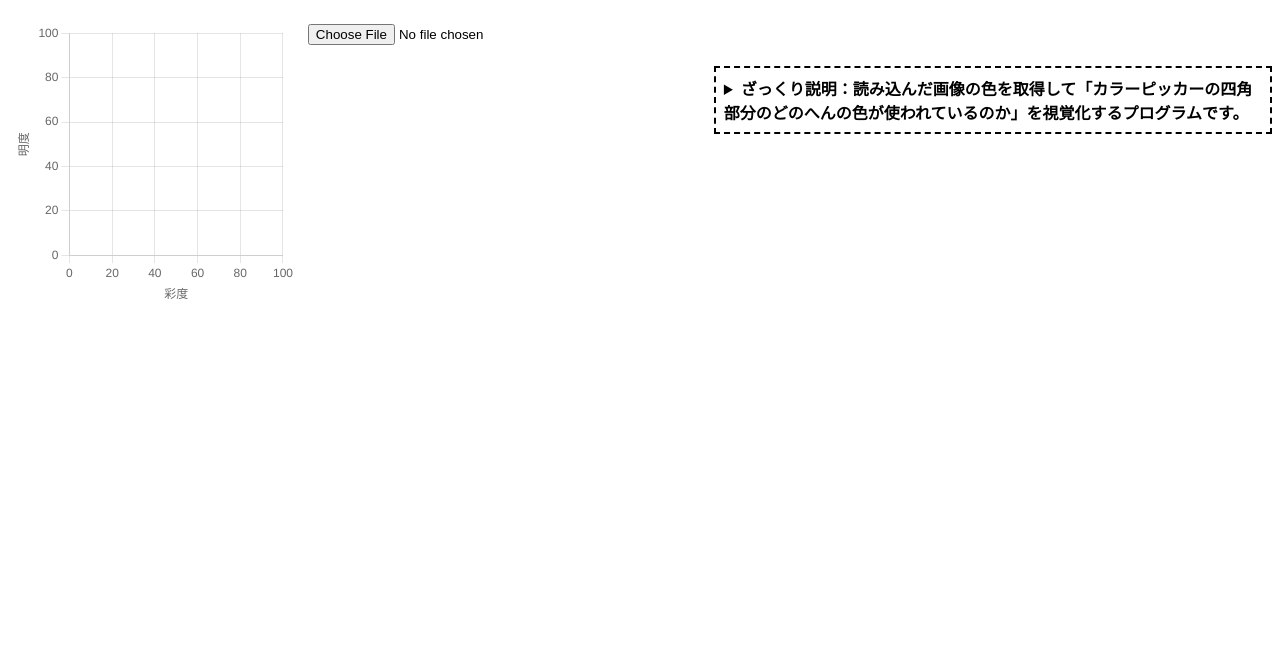
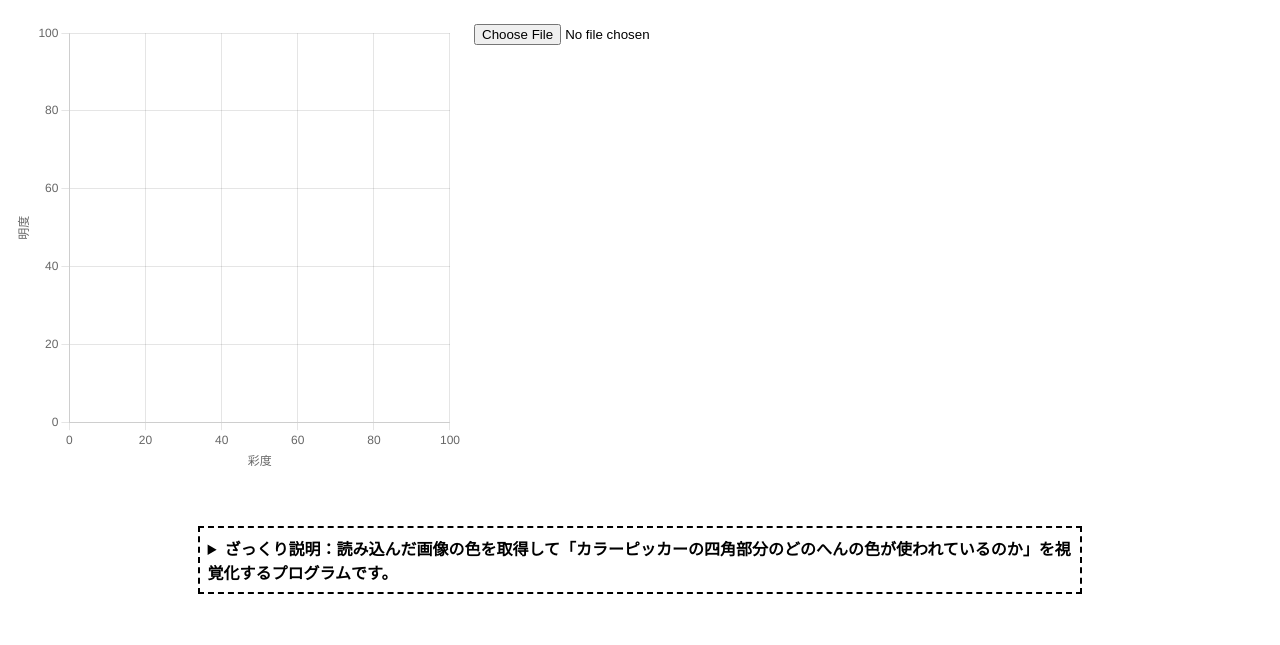
Before and after one commit to msattova/pickcolor, a plain HTML site: page docs/index.html in a window 1280 px wide. Drawn offline with nearby package versions, Linux system fonts and the light colour scheme.

Commit message:
デザイン修正

```diff
--- a/docs/index.html
+++ b/docs/index.html
@@ -9,6 +9,8 @@
   <title>カラープロッター</title>
 </head>
 <body>
+  <div class="col">
+    <div class="row">
       <div class="content">
         <div id="chartpart">
           <canvas id="chart" width="200px" height="200px"></canvas>
@@ -21,12 +23,15 @@
             <canvas id="canvas"></canvas>
           </div>
         </div>
+      </div>
+    </div>
     <div class="about">
       <details>
         <summary>
           ざっくり説明：読み込んだ画像の色を取得して「カラーピッカーの四角部分のどのへんの色が使われているのか」を視覚化するプログラムです。
         </summary>
-        読み込んだ画像に使われている色の情報を読み取って彩度・明度グラフにプロットしています。
+        <div id="moredetail">
+        具体的には、読み込んだ画像に使われている色の情報を読み取って彩度・明度グラフにプロットしています。
         おおまかには、以下のような手順で処理しています。
         <ol>
           <li>読み込んだ画像の1ピクセルごとにRGBを取得し、それらをHSVに変換</li>
@@ -34,6 +39,7 @@
         </ol>
         注意：主に低明度領域で特徴的な曲線がプロットされる現象が確認されております。
         これは、おそらくRGBとHSVが1対1で対応しているわけではないことが理由で発生している現象です。
+        </div>
       </details>
     </div>
   </div>
```
Lines whose indentation alone changed are shown as unchanged.
